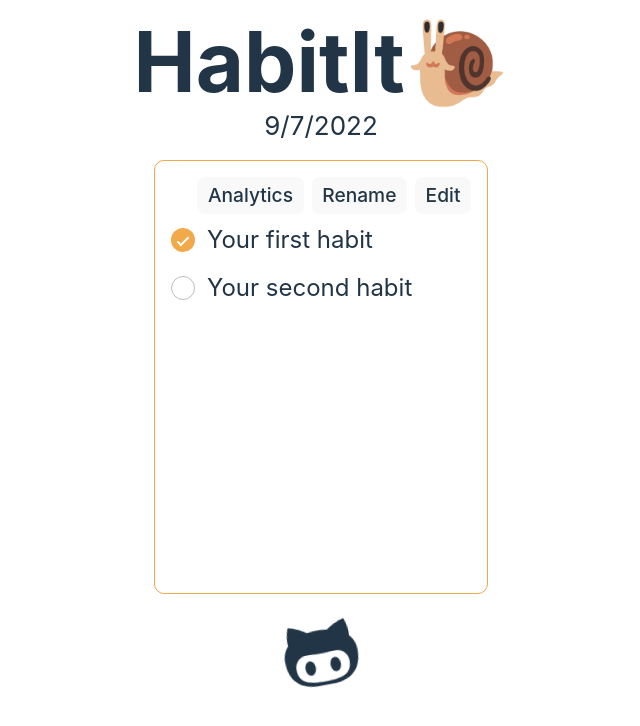
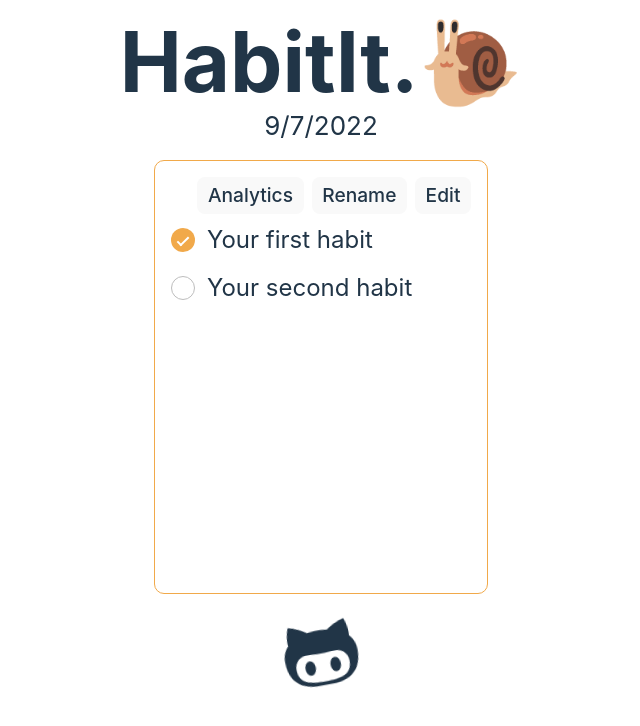
Before and after one commit to serjilyashenko/HabitIT, a React (Vite) app: page / in a window 1280 px wide. Shown: the top 726 px of the page, without its empty margins (319-959 px from the left). Built offline with nearby package versions, Linux system fonts and the light colour scheme.

Commit message:
test(header): test deploy

```diff
--- a/src/components/Header.jsx
+++ b/src/components/Header.jsx
@@ -9,7 +9,7 @@ export function Header() {
   return (
     <header className={styles.header}>
       <h1>
-        HabitIt
+        HabitIt.
         <FunnySnail />
       </h1>
       <time dateTime={convertToLocalIsoDate(today).split('T')[0]}>
```
